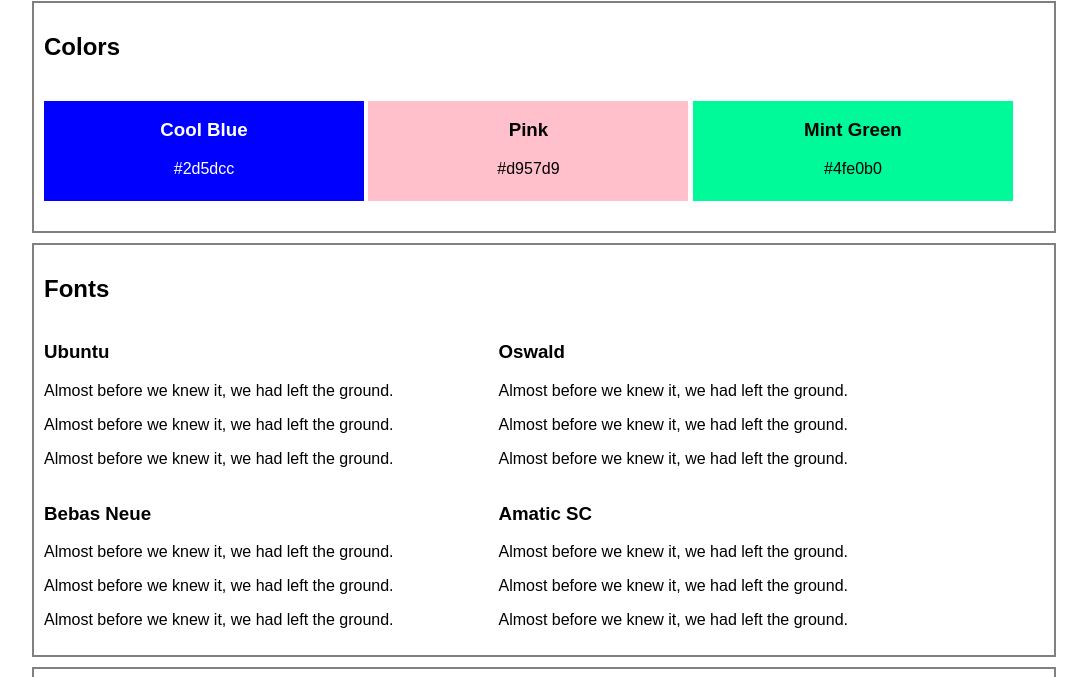
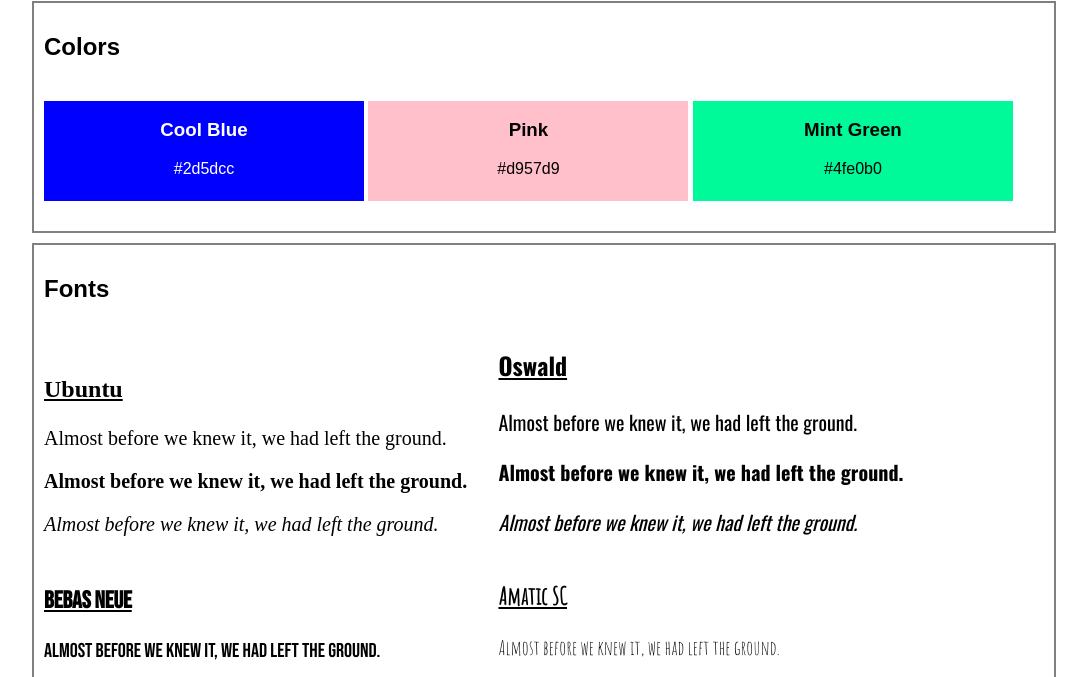
Before and after one commit to johansson-l/Website-Design-System, a plain HTML site: page index.html in a window 1280 px wide. Shown: the part 79-756 px from the top of the page, without its empty margins (96-1183 px from the left). Drawn offline with Linux system fonts and the light colour scheme; a web font is replaced by a local one.

Commit message:
style change

```diff
--- a/Styles/style.css
+++ b/Styles/style.css
@@ -58,3 +58,37 @@ body {
     display: inline-block;
     width: 45%;
 }
+
+.ubuntu {
+    font-family: 'Ubuntu';
+}
+
+.oswald {
+    font-family: 'Oswald';
+}
+
+.bebas-neue {
+    font-family: 'Bebas_Neue';
+}
+
+.amatic-sc {
+    font-family: 'Amatic_SC';
+}
+
+.font-label {
+    font-size: 24px;
+    text-decoration: underline;
+}
+
+.font-regular {
+    font-size: 20px;
+}
+.font-bold {
+    font-size: 20px;
+    font-weight: bold;
+}
+
+.font-italic {
+    font-size: 20px;
+    font-style: italic;
+}
--- a/index.html
+++ b/index.html
@@ -37,25 +37,25 @@
         <article class="font-container">
           <div class="font-panel">
             <h3 class="font-label ubuntu">Ubuntu</h3>
-            <p class="font-normal ubuntu">Almost before we knew it, we had left the ground.</p>
+            <p class="font-regular ubuntu">Almost before we knew it, we had left the ground.</p>
             <p class="font-bold ubuntu">Almost before we knew it, we had left the ground.</p>
             <p class="font-italic ubuntu">Almost before we knew it, we had left the ground.</p>
           </div>
           <div class="font-panel">
             <h3 class="font-label oswald">Oswald</h3>
-            <p class="font-normal oswald">Almost before we knew it, we had left the ground.</p>
+            <p class="font-regular oswald">Almost before we knew it, we had left the ground.</p>
             <p class="font-bold oswald">Almost before we knew it, we had left the ground.</p>
             <p class="font-italic oswald">Almost before we knew it, we had left the ground.</p>
         </div>
         <div class="font-panel">
             <h3 class="font-label bebas-neue">Bebas Neue</h3>
-            <p class="font-normal bebas-neue">Almost before we knew it, we had left the ground.</p>
+            <p class="font-regular bebas-neue">Almost before we knew it, we had left the ground.</p>
             <p class="font-bold bebas-neue">Almost before we knew it, we had left the ground.</p>
             <p class="font-italic bebas-neue">Almost before we knew it, we had left the ground.</p>
         </div>
         <div class="font-panel">
             <h3 class="font-label amatic-sc">Amatic SC</h3>
-            <p class="font-normal amatic-sc">Almost before we knew it, we had left the ground.</p>
+            <p class="font-regular amatic-sc">Almost before we knew it, we had left the ground.</p>
             <p class="font-bold amatic-sc">Almost before we knew it, we had left the ground.</p>
             <p class="font-italic amatic-sc">Almost before we knew it, we had left the ground.</p>
         </div>
```
